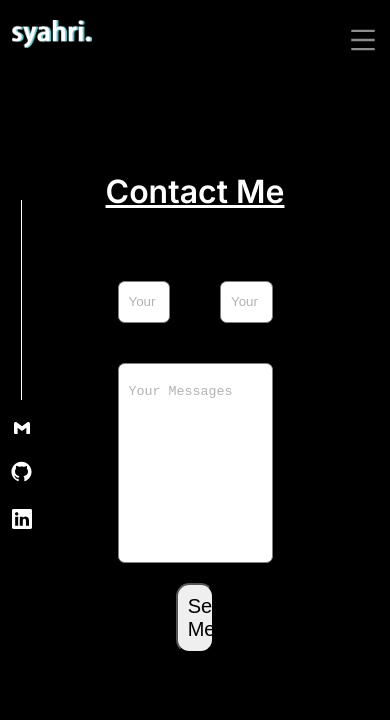
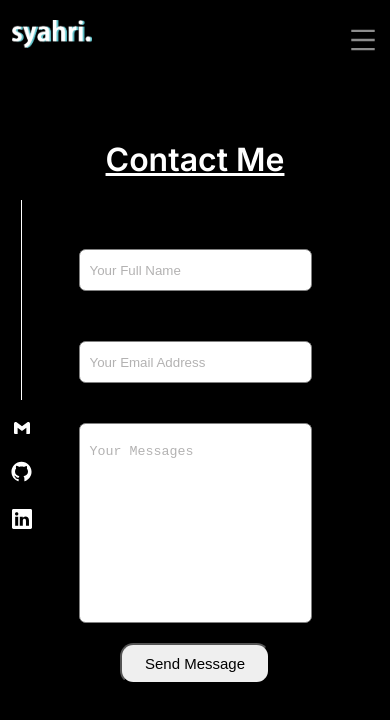
Before and after one commit to 95SR/portfolio-2, a React (Create React App) app: page /hi in a window 390 px wide. Shown: the top 720 px of the page. Built offline with nearby package versions, Linux system fonts and the light colour scheme.

Commit message:
edit button

```diff
--- a/src/component/Contact.css
+++ b/src/component/Contact.css
@@ -63,7 +63,7 @@ textarea::placeholder{
 button{
     font-size: 20px;
 cursor: pointer;
-width: 25%;
+width: 200px;
 padding: 10px;
 border-radius: 10pt;
 transition: all 0.3s ease-in-out;
@@ -82,3 +82,33 @@ button:hover{
     gap: 50px;
     width: 100%;
 }
+
+
+@media screen and (max-width:800px) {
+    .info{
+        flex-direction: column;
+    }
+
+    input{
+        width: 100%;
+    }
+
+    form{
+
+        width: 80%;
+    }
+
+   button{
+    font-size: 15px;
+    width: 150px;
+   }
+
+}
+
+
+@media screen and (max-width:1000px) {
+    form{
+
+        width: 70%;
+    }
+}
```
